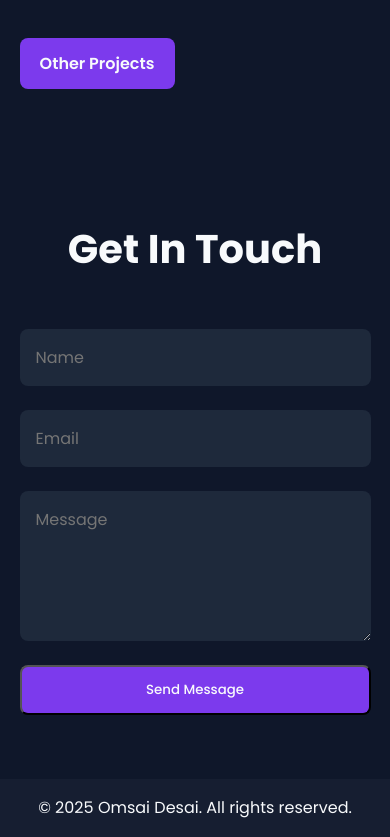
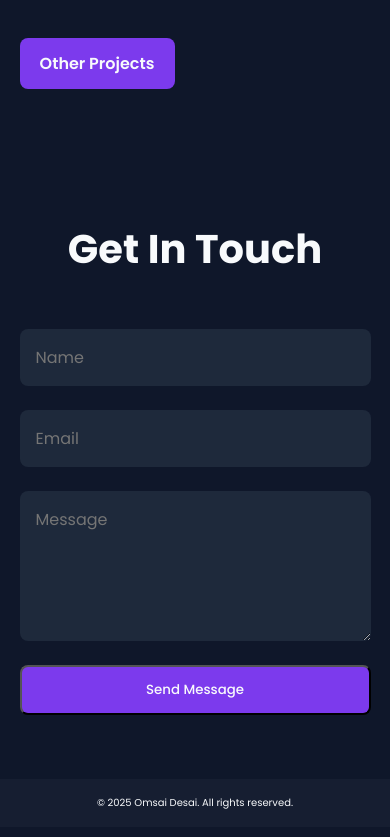
Before and after one commit to omsaidesaii/portfolio, a plain HTML site: page index.html in a window 390 px wide. Shown: the part 5188-6025 px from the top of the page. Drawn offline with Linux system fonts and the light colour scheme.

Commit message:
first commit

```diff
--- a/styles.css
+++ b/styles.css
@@ -664,7 +664,9 @@ h2 {
     gap: 1rem;
     min-width: 200px;
   }
-
+.footer p{
+font-size: 10px;
+}
   .nav-links.show {
     display: flex;
   }
```
